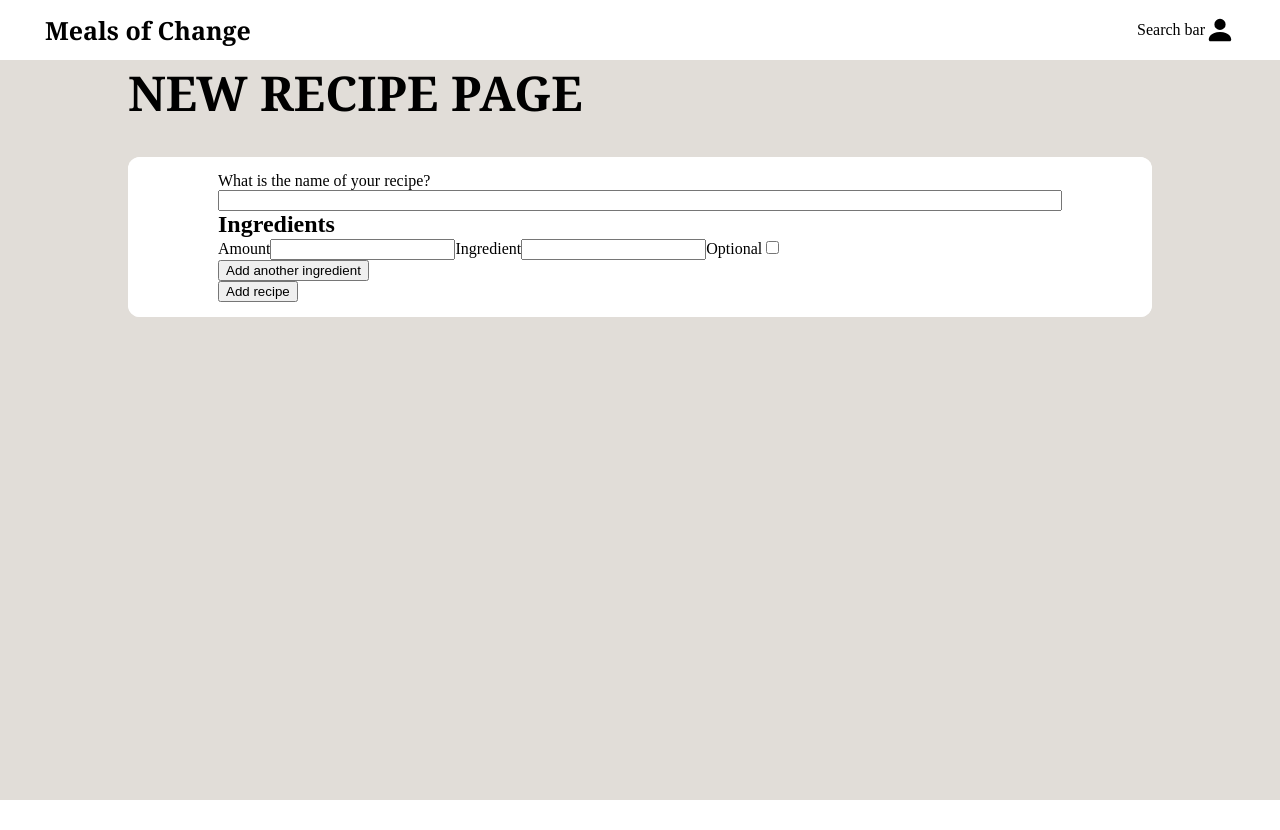
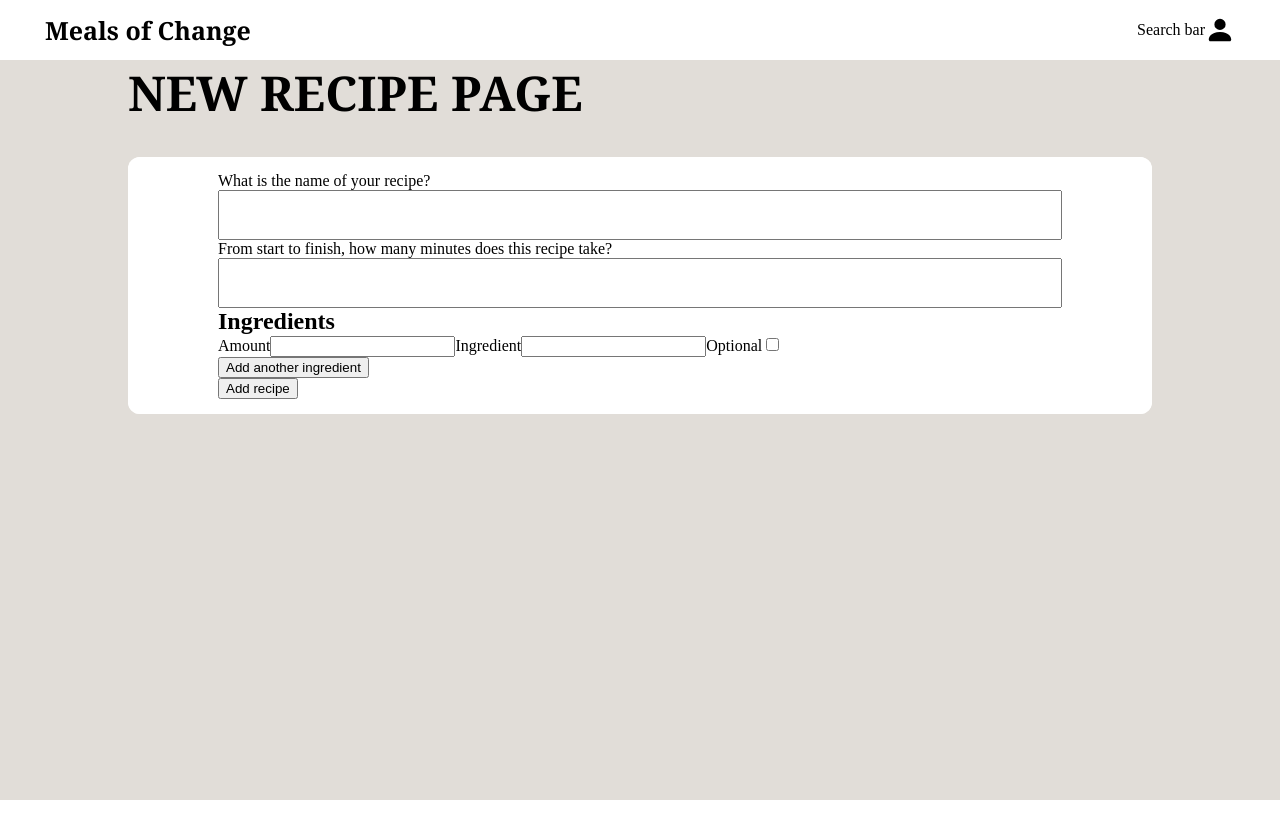
Before and after one commit to jro31/meals-of-change-front-end, a Next.js app: page /recipes/new in a window 1280 px wide. Built offline with nearby package versions, Linux system fonts and the light colour scheme.

Commit message:
Add the cooking time input

```diff
--- a/components/pages/recipes/new/NewRecipeForm.js
+++ b/components/pages/recipes/new/NewRecipeForm.js
@@ -1,5 +1,6 @@
 import Form from '../../../ui/form/form';
 import FormSection from '../../../ui/form/FormSection';
+import CookingTimeInput from './form/CookingTimeInput';
 import NameInput from './form/NameInput';
 import classes from './NewRecipeForm.module.css';
 
@@ -13,6 +14,9 @@ const NewRecipeForm = () => {
       <Form onSubmit={submitHandler}>
         <FormSection>
           <NameInput />
+        </FormSection>
+        <FormSection>
+          <CookingTimeInput />
         </FormSection>
         {/* ADD PHOTO HERE */}
         <h3>Ingredients</h3>
--- /dev/null
+++ b/components/pages/recipes/new/form/CookingTimeInput.js
@@ -0,0 +1,31 @@
+import useInput from '../../../../../hooks/use-input';
+
+import Input from '../../../../ui/form/Input';
+
+const CookingTimeInput = () => {
+  const cookingTimeInputIsValid = value => value.trim().length > 0;
+
+  const {
+    value: enteredCookingTime,
+    isValid: enteredCookingTimeIsValid,
+    hasError: cookingTimeInputHasError,
+    inputBlurHandler: cookingTimeBlurHandler,
+    valueChangeHandler: cookingTimeChangeHandler,
+  } = useInput(cookingTimeInputIsValid);
+
+  return (
+    <Input
+      type='number'
+      required
+      id='cooking_time'
+      value={enteredCookingTime}
+      onChange={cookingTimeChangeHandler}
+      onBlur={cookingTimeBlurHandler}
+      label='From start to finish, how many minutes does this recipe take?'
+      showError={cookingTimeInputHasError}
+      errorMessage='Please enter the number of minutes this recipe takes to cook'
+    />
+  );
+};
+
+export default CookingTimeInput;
--- a/components/pages/recipes/new/form/NameInput.js
+++ b/components/pages/recipes/new/form/NameInput.js
@@ -1,4 +1,3 @@
-import { Fragment } from 'react';
 import useInput from '../../../../../hooks/use-input';
 
 import Input from '../../../../ui/form/Input';
@@ -15,8 +14,6 @@ const NameInput = () => {
   } = useInput(nameInputIsValid);
 
   return (
-    <Fragment>
-      <label htmlFor='name'>What is the name of your recipe?</label>
     <Input
       type='text'
       required
@@ -24,9 +21,10 @@ const NameInput = () => {
       value={enteredName}
       onChange={nameChangeHandler}
       onBlur={nameBlurHandler}
+      label='What is the name of your recipe?'
+      showError={nameInputHasError}
+      errorMessage='Please enter a name for your recipe'
     />
-      {nameInputHasError && <p>ERROR!</p>}
-    </Fragment>
   );
 };
 
--- a/components/ui/form/Input.js
+++ b/components/ui/form/Input.js
@@ -1,13 +1,25 @@
+import { Fragment } from 'react';
+import classes from './Input.module.css';
+
 const Input = props => {
   return (
+    <Fragment>
+      {props.label && (
+        <label className={classes.label} htmlFor={props.id || null}>
+          {props.label}
+        </label>
+      )}
       <input
         type={props.type || 'text'}
         required={props.required || false}
-      id={props.id || ''}
+        id={props.id || null}
         value={props.value}
         onChange={props.onChange || null}
         onBlur={props.onBlur || null}
+        className={classes.input}
       />
+      {props.showError && <div className={classes['error-message']}>{props.errorMessage}</div>}
+    </Fragment>
   );
 };
 
--- /dev/null
+++ b/components/ui/form/Input.module.css
@@ -0,0 +1,11 @@
+.label {
+}
+
+.input {
+  font-size: 1.5rem;
+  padding: calc(var(--base-sizing-unit) * 3);
+}
+
+.error-message {
+  color: red;
+}
```
Lines whose indentation alone changed are shown as unchanged.
